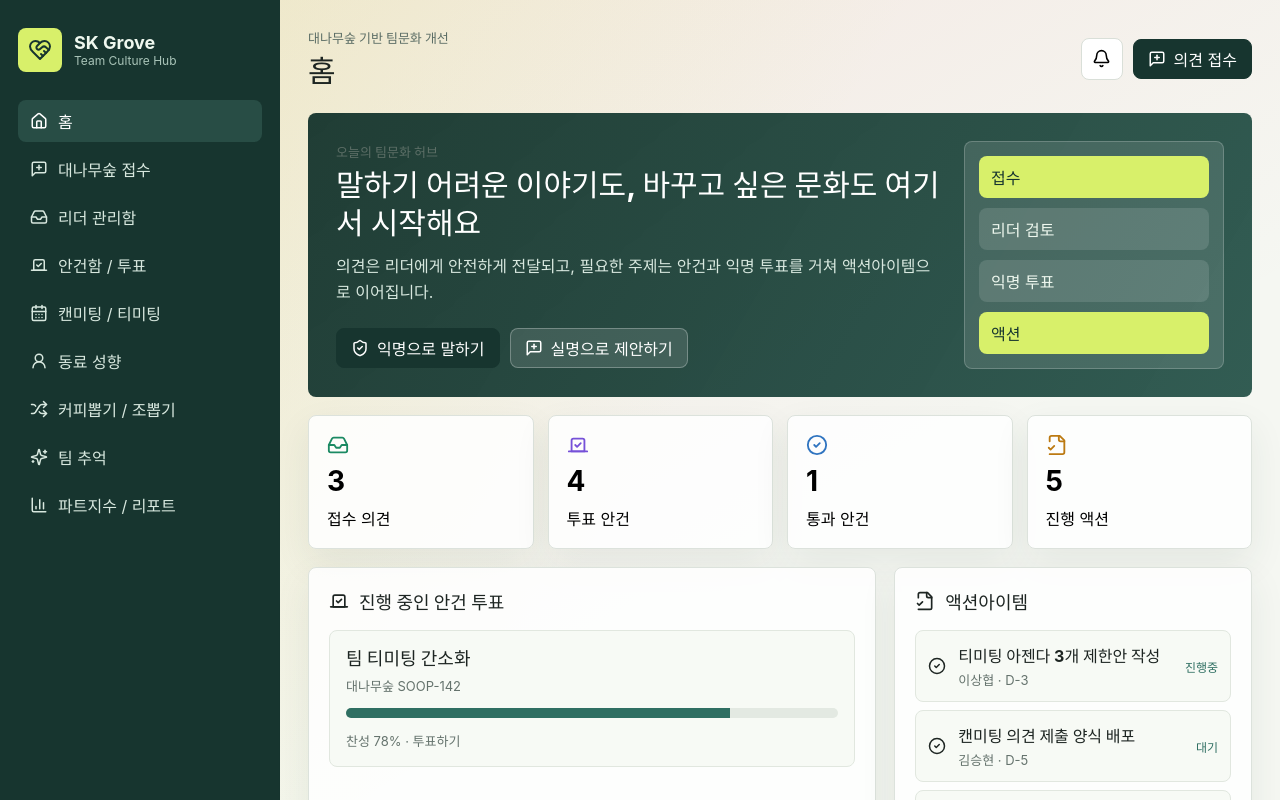
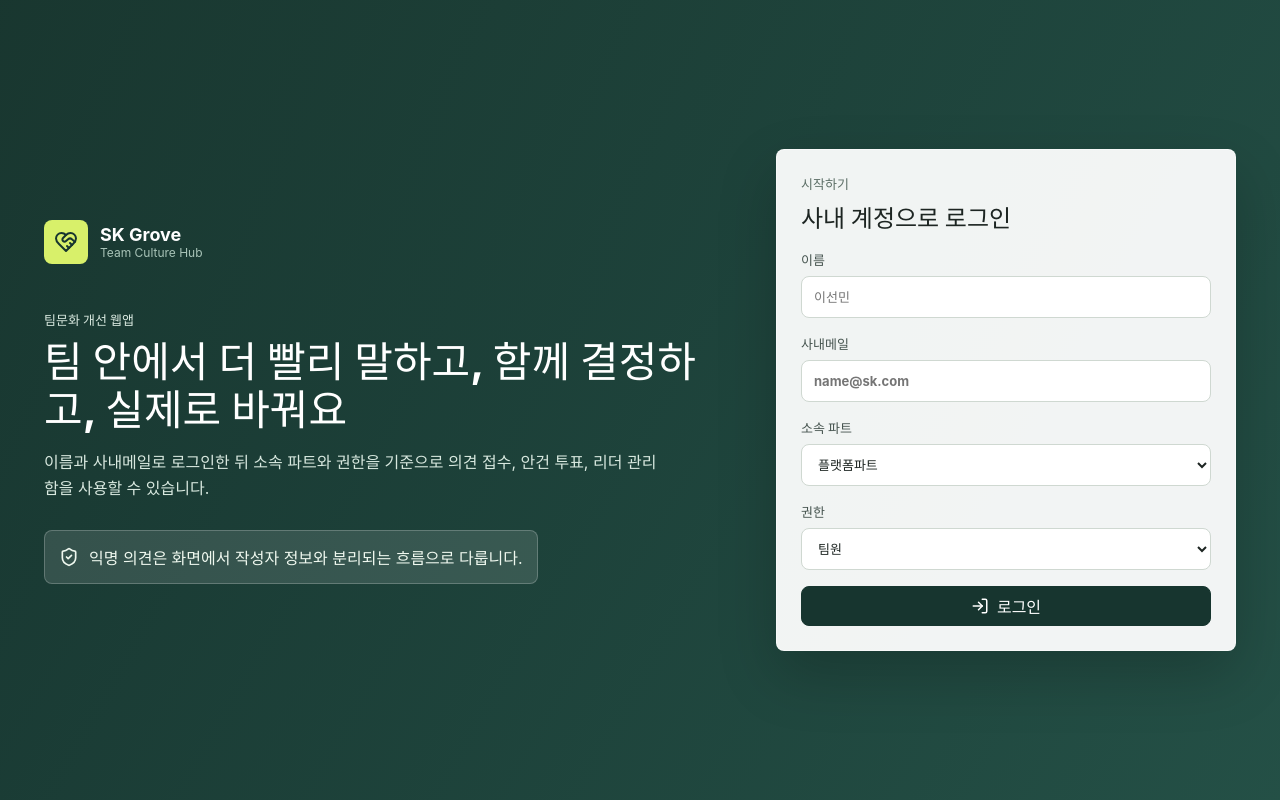
Before and after one commit to Mingleeda/skgrove, a React (Vite) app: page / in a window 1280 px wide. Shown: the top 800 px of the page. Built offline with nearby package versions, Linux system fonts and the light colour scheme.

Commit message:
Add local login and role selection flow

```diff
--- a/src/App.tsx
+++ b/src/App.tsx
@@ -1,7 +1,9 @@
 import { useState } from 'react';
+import { isLeader } from './auth';
 import { AppShell } from './components/AppShell';
 import { initialAgendas, initialIssues, initialMatches, matchCandidates } from './data/mockData';
 import { AgendaBoard } from './features/agenda/AgendaBoard';
+import { LoginScreen } from './features/auth/LoginScreen';
 import { Connect } from './features/connect/Connect';
 import { Dashboard } from './features/dashboard/Dashboard';
 import { Intake } from './features/intake/Intake';
@@ -10,9 +12,10 @@ import { Meetings } from './features/meetings/Meetings';
 import { Memory } from './features/memory/Memory';
 import { Metrics } from './features/metrics/Metrics';
 import { Profiles } from './features/profiles/Profiles';
-import type { Agenda, Identity, Issue, Section } from './types';
+import type { Agenda, CurrentUser, Identity, Issue, Section } from './types';
 
 export function App() {
+  const [currentUser, setCurrentUser] = useState<CurrentUser | null>(null);
   const [active, setActive] = useState<Section>('dashboard');
   const [issues, setIssues] = useState<Issue[]>(initialIssues);
   const [agendas, setAgendas] = useState<Agenda[]>(initialAgendas);
@@ -66,19 +69,32 @@ export function App() {
     setMatched([...matchCandidates].sort(() => Math.random() - 0.5).slice(0, 3));
   };
 
+  const changeSection = (section: Section) => {
+    if (section === 'leader' && currentUser && !isLeader(currentUser)) {
+      setActive('dashboard');
+      return;
+    }
+    setActive(section);
+  };
+
+  if (!currentUser) {
+    return <LoginScreen onLogin={setCurrentUser} />;
+  }
+
   return (
-    <AppShell active={active} onSectionChange={setActive}>
+    <AppShell active={active} currentUser={currentUser} onLogout={() => setCurrentUser(null)} onSectionChange={changeSection}>
       {active === 'dashboard' && (
         <Dashboard
           openIssueCount={openIssueCount}
           passedAgendaCount={passedAgendaCount}
-          onSectionChange={setActive}
+          currentUser={currentUser}
+          onSectionChange={changeSection}
         />
       )}
       {active === 'intake' && (
         <Intake identity={identity} onIdentityChange={setIdentity} onSubmitIssue={submitIssue} />
       )}
-      {active === 'leader' && <LeaderInbox issues={issues} onPromoteToAgenda={promoteToAgenda} />}
+      {active === 'leader' && isLeader(currentUser) && <LeaderInbox issues={issues} onPromoteToAgenda={promoteToAgenda} />}
       {active === 'agenda' && <AgendaBoard agendas={agendas} onVote={vote} />}
       {active === 'meetings' && <Meetings />}
       {active === 'profiles' && <Profiles />}
--- /dev/null
+++ b/src/auth.ts
@@ -0,0 +1,13 @@
+import type { CurrentUser, UserRole } from './types';
+
+export const userRoles: UserRole[] = ['팀원', '파트리더', '팀리더'];
+
+export const teamParts = ['플랫폼파트', '경험파트', '운영파트', '문화파트'] as const;
+
+export function isLeader(user: CurrentUser) {
+  return user.role === '파트리더' || user.role === '팀리더';
+}
+
+export function isCompanyEmail(email: string) {
+  return /^[^\s@]+@sk\.com$/i.test(email.trim());
+}
--- /dev/null
+++ b/src/features/auth/LoginScreen.tsx
@@ -0,0 +1,109 @@
+import { FormEvent, useState } from 'react';
+import { HeartHandshake, LogIn, ShieldCheck } from 'lucide-react';
+import { teamParts, userRoles, isCompanyEmail } from '../../auth';
+import type { CurrentUser, TeamPart, UserRole } from '../../types';
+
+type LoginScreenProps = {
+  onLogin: (user: CurrentUser) => void;
+};
+
+export function LoginScreen({ onLogin }: LoginScreenProps) {
+  const [name, setName] = useState('');
+  const [email, setEmail] = useState('');
+  const [role, setRole] = useState<UserRole>('팀원');
+  const [part, setPart] = useState<TeamPart>('플랫폼파트');
+  const [error, setError] = useState('');
+
+  const submit = (event: FormEvent<HTMLFormElement>) => {
+    event.preventDefault();
+    const trimmedName = name.trim();
+    const trimmedEmail = email.trim().toLowerCase();
+
+    if (!trimmedName) {
+      setError('이름을 입력해주세요.');
+      return;
+    }
+
+    if (!isCompanyEmail(trimmedEmail)) {
+      setError('사내메일은 @sk.com 계정만 사용할 수 있어요.');
+      return;
+    }
+
+    setError('');
+    onLogin({ name: trimmedName, email: trimmedEmail, role, part });
+  };
+
+  return (
+    <main className="login-page">
+      <section className="login-intro">
+        <div className="brand login-brand">
+          <div className="brand-mark">
+            <HeartHandshake size={24} />
+          </div>
+          <div>
+            <strong>SK Grove</strong>
+            <span>Team Culture Hub</span>
+          </div>
+        </div>
+        <div>
+          <p className="eyebrow">팀문화 개선 웹앱</p>
+          <h1>팀 안에서 더 빨리 말하고, 함께 결정하고, 실제로 바꿔요</h1>
+          <p>
+            이름과 사내메일로 로그인한 뒤 소속 파트와 권한을 기준으로 의견 접수, 안건 투표, 리더 관리함을 사용할 수 있습니다.
+          </p>
+        </div>
+        <div className="login-assurance">
+          <ShieldCheck size={20} />
+          익명 의견은 화면에서 작성자 정보와 분리되는 흐름으로 다룹니다.
+        </div>
+      </section>
+
+      <form className="login-panel" onSubmit={submit}>
+        <div>
+          <p className="eyebrow">시작하기</p>
+          <h2>사내 계정으로 로그인</h2>
+        </div>
+
+        <label>
+          이름
+          <input value={name} onChange={(event) => setName(event.target.value)} placeholder="이선민" />
+        </label>
+
+        <label>
+          사내메일
+          <input
+            type="email"
+            value={email}
+            onChange={(event) => setEmail(event.target.value)}
+            placeholder="name@sk.com"
+          />
+        </label>
+
+        <label>
+          소속 파트
+          <select value={part} onChange={(event) => setPart(event.target.value as TeamPart)}>
+            {teamParts.map((item) => (
+              <option key={item}>{item}</option>
+            ))}
+          </select>
+        </label>
+
+        <label>
+          권한
+          <select value={role} onChange={(event) => setRole(event.target.value as UserRole)}>
+            {userRoles.map((item) => (
+              <option key={item}>{item}</option>
+            ))}
+          </select>
+        </label>
+
+        {error && <p className="form-error">{error}</p>}
+
+        <button className="primary-button wide" type="submit">
+          <LogIn size={18} />
+          로그인
+        </button>
+      </form>
+    </main>
+  );
+}
--- a/src/features/dashboard/Dashboard.tsx
+++ b/src/features/dashboard/Dashboard.tsx
@@ -12,15 +12,16 @@ import {
 } from 'lucide-react';
 import { PanelHeader } from '../../components/PanelHeader';
 import { actionItems, initialAgendas, profiles } from '../../data/mockData';
-import type { Section } from '../../types';
+import type { CurrentUser, Section } from '../../types';
 
 type DashboardProps = {
   openIssueCount: number;
   passedAgendaCount: number;
+  currentUser: CurrentUser;
   onSectionChange: (section: Section) => void;
 };
 
-export function Dashboard({ openIssueCount, passedAgendaCount, onSectionChange }: DashboardProps) {
+export function Dashboard({ openIssueCount, passedAgendaCount, currentUser, onSectionChange }: DashboardProps) {
   const stats = [
     { label: '접수 의견', value: openIssueCount, icon: Inbox, tone: 'mint' },
     { label: '투표 안건', value: 4, icon: Vote, tone: 'violet' },
@@ -35,7 +36,7 @@ export function Dashboard({ openIssueCount, passedAgendaCount, onSectionChange }
       <div className="home-hero">
         <div>
           <p className="eyebrow">오늘의 팀문화 허브</p>
-          <h2>말하기 어려운 이야기도, 바꾸고 싶은 문화도 여기서 시작해요</h2>
+          <h2>{currentUser.name}님, 말하기 어려운 이야기도 바꾸고 싶은 문화도 여기서 시작해요</h2>
           <p className="hero-copy">
             의견은 리더에게 안전하게 전달되고, 필요한 주제는 안건과 익명 투표를 거쳐 액션아이템으로 이어집니다.
           </p>
--- a/src/styles.css
+++ b/src/styles.css
@@ -69,7 +69,8 @@ button {
 }
 
 .brand span,
-.owner-box span {
+.owner-box span,
+.owner-box em {
   color: #a9c4b8;
   font-size: 12px;
 }
@@ -98,6 +99,11 @@ button {
   color: #ffffff;
 }
 
+.nav-item:disabled {
+  cursor: not-allowed;
+  opacity: 0.38;
+}
+
 .owner-box {
   border: 1px solid rgba(255, 255, 255, 0.16);
   border-radius: 8px;
@@ -105,6 +111,10 @@ button {
   gap: 6px;
   margin-top: auto;
   padding: 14px;
+}
+
+.owner-box em {
+  font-style: normal;
 }
 
 .main {
@@ -151,6 +161,27 @@ h1 {
   gap: 10px;
 }
 
+.user-chip {
+  background: #ffffff;
+  border: 1px solid #d9dfd8;
+  border-radius: 8px;
+  display: grid;
+  gap: 2px;
+  min-height: 42px;
+  min-width: 150px;
+  padding: 6px 12px;
+}
+
+.user-chip strong {
+  font-size: 13px;
+}
+
+.user-chip span {
+  color: #65736d;
+  font-size: 12px;
+  white-space: nowrap;
+}
+
 .icon-button,
 .primary-button,
 .secondary-button,
@@ -193,6 +224,81 @@ h1 {
 .screen {
   display: grid;
   gap: 18px;
+}
+
+.login-page {
+  align-items: center;
+  background:
+    linear-gradient(120deg, rgba(23, 53, 47, 0.96), rgba(37, 82, 72, 0.92)),
+    linear-gradient(150deg, rgba(216, 240, 106, 0.24), transparent 42%),
+    #17352f;
+  color: #ffffff;
+  display: grid;
+  gap: 40px;
+  grid-template-columns: minmax(0, 1fr) minmax(360px, 460px);
+  min-height: 100vh;
+  padding: 44px;
+}
+
+.login-intro {
+  display: grid;
+  gap: 28px;
+  max-width: 720px;
+}
+
+.login-brand .brand-mark {
+  background: #d8f06a;
+}
+
+.login-intro h1 {
+  font-size: 42px;
+  line-height: 1.16;
+  max-width: 760px;
+}
+
+.login-intro p {
+  color: #d8e8df;
+  line-height: 1.65;
+  margin-top: 14px;
+  max-width: 620px;
+}
+
+.login-assurance {
+  align-items: center;
+  background: rgba(255, 255, 255, 0.12);
+  border: 1px solid rgba(255, 255, 255, 0.22);
+  border-radius: 8px;
+  color: #eff8ef;
+  display: flex;
+  gap: 10px;
+  min-height: 54px;
+  padding: 0 14px;
+  width: fit-content;
+}
+
+.login-panel {
+  background: rgba(255, 255, 255, 0.94);
+  border: 1px solid rgba(255, 255, 255, 0.42);
+  border-radius: 8px;
+  box-shadow: 0 24px 60px rgba(0, 0, 0, 0.2);
+  color: #1d2522;
+  display: grid;
+  gap: 16px;
+  padding: 24px;
+}
+
+.login-panel h2 {
+  font-size: 24px;
+}
+
+.form-error {
+  background: #ffe5df;
+  border: 1px solid #f0b8ad;
+  border-radius: 8px;
+  color: #b83324;
+  font-size: 13px;
+  font-weight: 700;
+  padding: 10px 12px;
 }
 
 .hero-panel {
@@ -976,9 +1082,19 @@ textarea {
   .hero-panel,
   .home-hero,
   .home-grid,
+  .login-page,
   .two-column,
   .form-screen {
     grid-template-columns: 1fr;
+  }
+
+  .login-page {
+    align-items: start;
+    padding: 28px;
+  }
+
+  .login-intro h1 {
+    font-size: 34px;
   }
 
   .signal-map {
@@ -1028,10 +1144,28 @@ textarea {
     justify-content: stretch;
   }
 
+  .user-chip {
+    min-width: 0;
+  }
+
   .top-actions .primary-button,
   .issue-actions .secondary-button,
   .draw-controls button {
     flex: 1;
+  }
+
+  .login-page {
+    display: grid;
+    min-height: 100vh;
+    padding: 20px;
+  }
+
+  .login-intro h1 {
+    font-size: 28px;
+  }
+
+  .login-assurance {
+    width: 100%;
   }
 
   .stat-grid,
```
Also changed, not shown: src/components/AppShell.tsx (+20 -5 lines), src/types.ts (+9 -0 lines).
